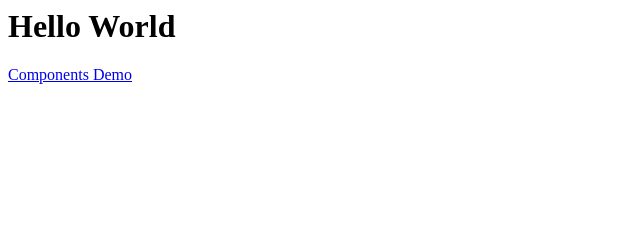
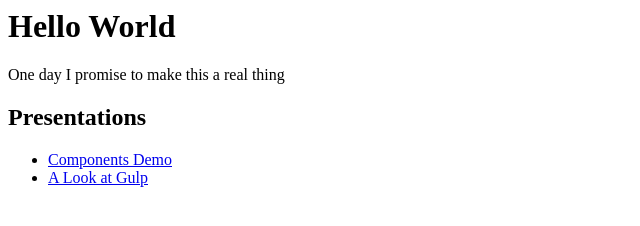
Before and after one commit to tmartineau/tmartineau.github.io, a plain HTML site: page index.html in a window 1280 px wide. Shown: the whole page, without its empty margins (0-640 px from the left). Drawn offline with Linux system fonts and the light colour scheme.

Commit message:
Added gulp presentaiton and a promise

```diff
--- a/index.html
+++ b/index.html
@@ -1,2 +1,7 @@
 <h1>Hello World</h1>
-<p><a href="/ottawajs-components-demo/">Components Demo</a></p>
+<p>One day I promise to make this a real thing</p>
+<h2>Presentations</h2>
+<ul>
+  <li><a href="/ottawajs-components-demo/">Components Demo</a></li>
+  <li><a href="/a-look-at-gulp/">A Look at Gulp</a></li>
+</ul>
```
